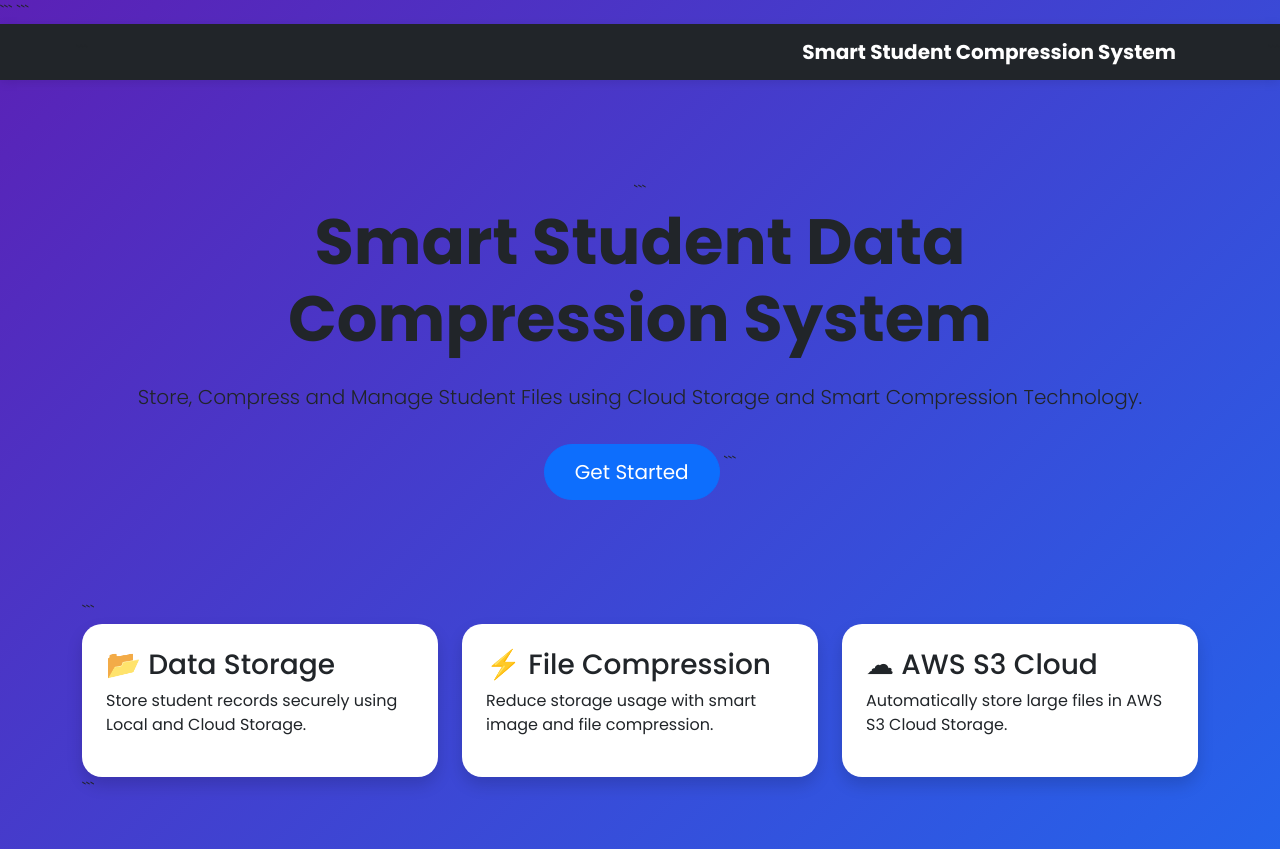
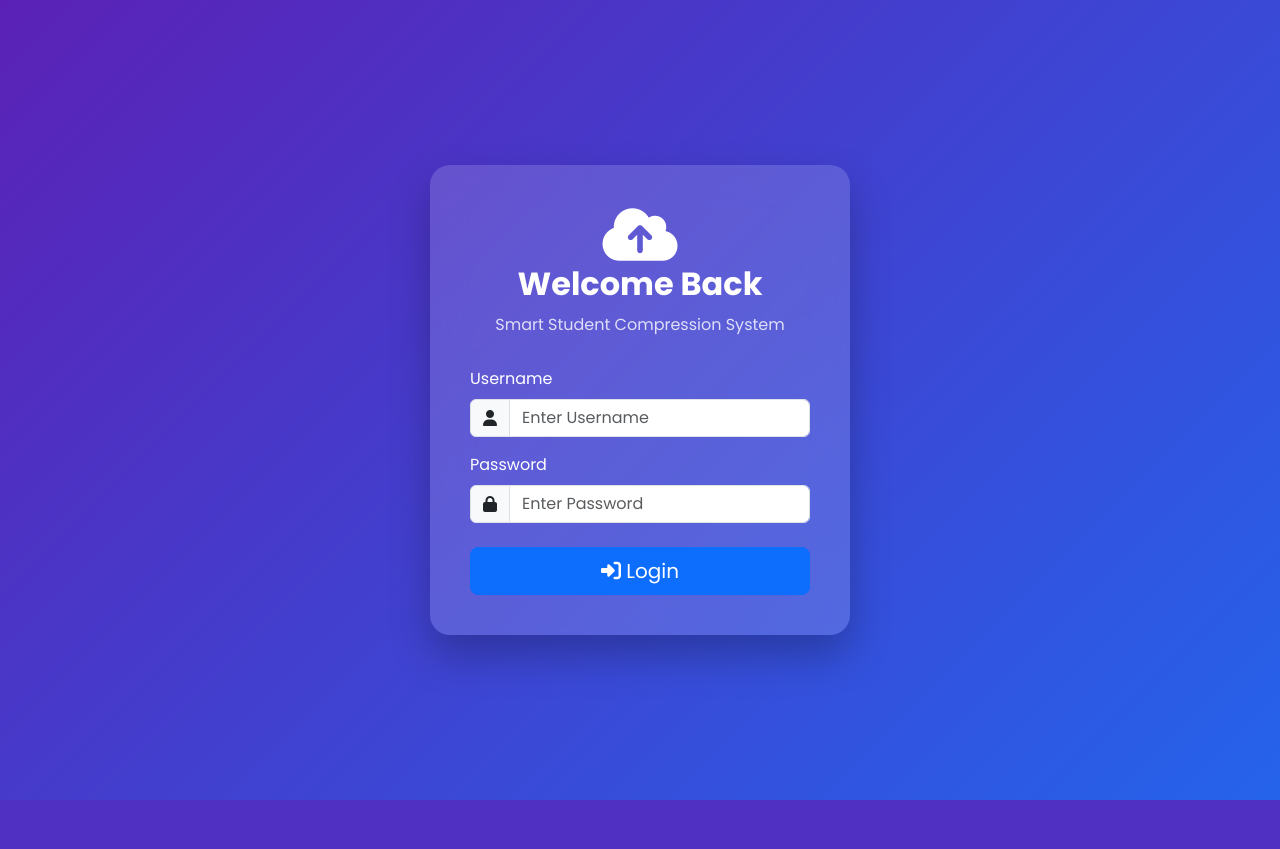
Before and after one commit to ChenulSandiw/student-compression-system, a Flask app: page /login in a window 1280 px wide. After the commit the page ends 800 px from the top, so only its background shows below. Run offline with Flask 3, Linux system fonts and the light colour scheme; some libraries are stand-ins or nearby versions.

Commit message:
New Login UI

````diff
--- a/templates/login.html
+++ b/templates/login.html
@@ -1,156 +1,172 @@
 <!DOCTYPE html>
+<html lang="en">
 
-<html lang="en">
 <head>
+
 <meta charset="UTF-8">
+
 <meta name="viewport" content="width=device-width, initial-scale=1.0">
-    <title>Smart Student Compression System</title>
 
-```
+<title>Login | Smart Student Compression System</title>
+
 <link href="https://cdn.jsdelivr.net/npm/bootstrap@5.3.3/dist/css/bootstrap.min.css" rel="stylesheet">
 
-<link rel="stylesheet"
-href="https://cdnjs.cloudflare.com/ajax/libs/font-awesome/6.5.2/css/all.min.css">
+<link rel="stylesheet" href="https://cdnjs.cloudflare.com/ajax/libs/font-awesome/6.5.2/css/all.min.css">
 
-<link rel="stylesheet"
-href="https://cdnjs.cloudflare.com/ajax/libs/animate.css/4.1.1/animate.min.css">
-
-<link rel="preconnect" href="https://fonts.googleapis.com">
-
-<link rel="preconnect" href="https://fonts.gstatic.com" crossorigin>
+<link rel="stylesheet" href="https://cdnjs.cloudflare.com/ajax/libs/animate.css/4.1.1/animate.min.css">
 
 <link href="https://fonts.googleapis.com/css2?family=Poppins:wght@300;400;500;600;700&display=swap" rel="stylesheet">
+
 <style>
 
-    body{
-    background: linear-gradient(135deg,#5b21b6,#2563eb);
-    min-height:100vh;
-    font-family: 'Poppins', sans-serif;
+*{
+    margin:0;
+    padding:0;
+    box-sizing:border-box;
+    font-family:'Poppins',sans-serif;
 }
 
-    .hero{
-        padding:100px 20px;
+body{
+
+    background:linear-gradient(135deg,#5B21B6,#2563EB);
+
+    min-height:100vh;
+
+    display:flex;
+
+    justify-content:center;
+
+    align-items:center;
+
+    overflow:hidden;
+
 }
 
-    .feature-card{
-        border:none;
+.login-container{
+
+    width:420px;
+
+    background:rgba(255,255,255,0.15);
+
+    backdrop-filter:blur(18px);
+
     border-radius:20px;
-        transition:0.4s;
+
+    padding:40px;
+
+    box-shadow:0 20px 40px rgba(0,0,0,0.25);
+
+    color:white;
+
 }
 
-    .feature-card:hover{
-        transform:translateY(-10px);
-        box-shadow:0 15px 30px rgba(0,0,0,0.15);
+.login-title{
+
+    text-align:center;
+
+    font-size:32px;
+
+    font-weight:bold;
+
+    margin-bottom:10px;
+
 }
 
-    .navbar{
-        box-shadow:0 2px 10px rgba(0,0,0,0.1);
-    }
+.login-subtitle{
 
-    .main-btn{
-        padding:12px 30px;
-        border-radius:50px;
+    text-align:center;
+
+    opacity:.8;
+
+    margin-bottom:30px;
+
 }
 
 </style>
-```
 
 </head>
+
 <body>
 
-<nav class="navbar navbar-expand-lg navbar-dark bg-dark">
-    <div class="container">
+<div class="login-container animate__animated animate__zoomIn">
 
-```
-    <a class="navbar-brand fw-bold" href="#">
+    <div class="text-center mb-4">
+
+        <i class="fas fa-cloud-upload-alt"
+           style="font-size:60px;color:white;"></i>
+
+        <h2 class="login-title">
+            Welcome Back
+        </h2>
+
+        <p class="login-subtitle">
             Smart Student Compression System
-    </a>
-
-</div>
-```
-
-</nav>
-
-<div class="container hero text-center">
-
-```
-<h1 class="display-3 fw-bold animate__animated animate__fadeInDown">
-
-    Smart Student Data Compression System
-
-</h1>
-
-<p class="lead mt-4 animate__animated animate__fadeInUp">
-
-    Store, Compress and Manage Student Files
-    using Cloud Storage and Smart Compression Technology.
-
         </p>
-
-<a href="/login"
-   class="btn btn-primary btn-lg mt-3 main-btn">
-
-   Get Started
-
-</a>
-```
 
     </div>
 
-<div class="container mb-5">
+    <form method="POST">
 
-```
-<div class="row g-4">
+        <div class="mb-3">
 
-    <div class="col-md-4">
+            <label class="form-label">
+                Username
+            </label>
 
-        <div class="card feature-card shadow p-4">
+            <div class="input-group">
 
-            <h3>📂 Data Storage</h3>
+                <span class="input-group-text">
+                    <i class="fas fa-user"></i>
+                </span>
 
-            <p>
-                Store student records securely using
-                Local and Cloud Storage.
-            </p>
+                <input
+                    type="text"
+                    name="username"
+                    class="form-control"
+                    placeholder="Enter Username"
+                    required>
 
             </div>
 
         </div>
 
-    <div class="col-md-4">
+        <div class="mb-4">
 
-        <div class="card feature-card shadow p-4">
+            <label class="form-label">
+                Password
+            </label>
 
-            <h3>⚡ File Compression</h3>
+            <div class="input-group">
 
-            <p>
-                Reduce storage usage with smart
-                image and file compression.
-            </p>
+                <span class="input-group-text">
+                    <i class="fas fa-lock"></i>
+                </span>
+
+                <input
+                    type="password"
+                    name="password"
+                    class="form-control"
+                    placeholder="Enter Password"
+                    required>
 
             </div>
 
         </div>
 
-    <div class="col-md-4">
+        <button
+            type="submit"
+            class="btn btn-primary w-100 btn-lg">
 
-        <div class="card feature-card shadow p-4">
+            <i class="fas fa-sign-in-alt"></i>
 
-            <h3>☁ AWS S3 Cloud</h3>
+            Login
 
-            <p>
-                Automatically store large files
-                in AWS S3 Cloud Storage.
-            </p>
+        </button>
 
-        </div>
-
-    </div>
-
-</div>
-```
+    </form>
 
 </div>
 
 </body>
+
 </html>
````
Lines whose indentation alone changed are shown as unchanged.
